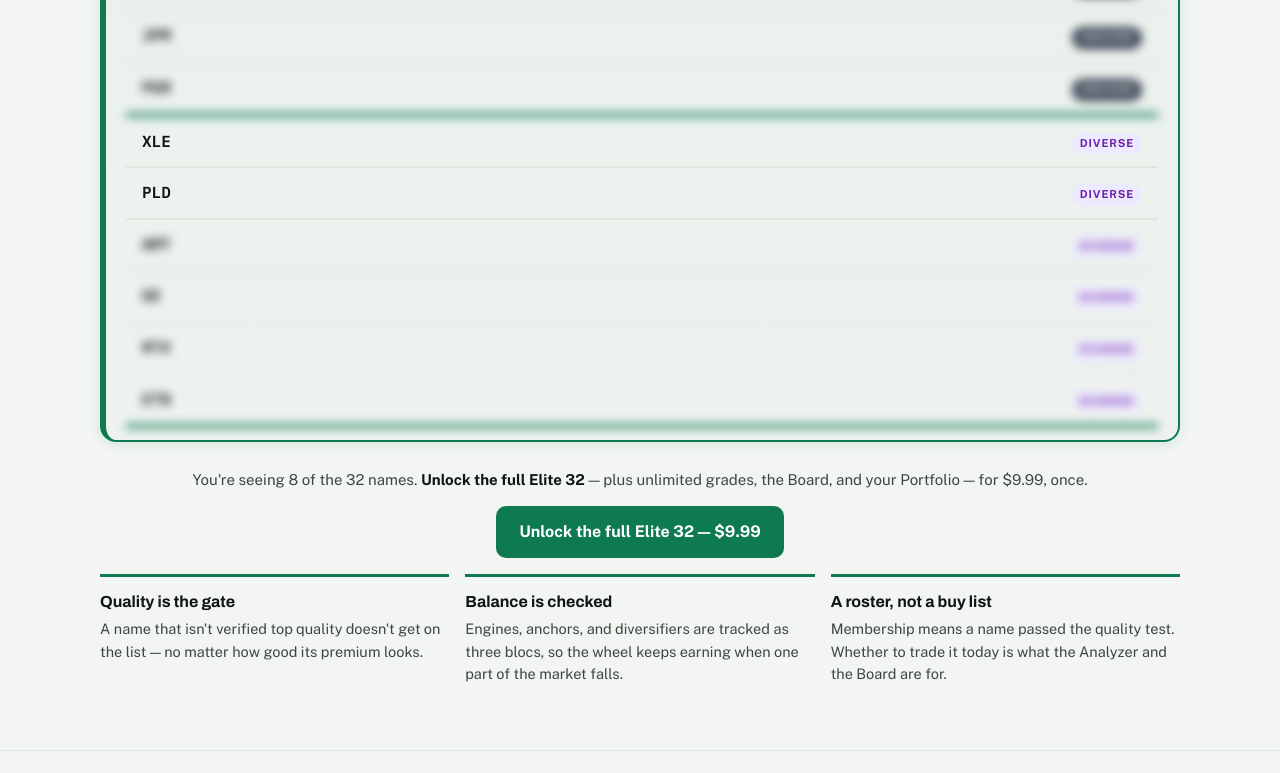
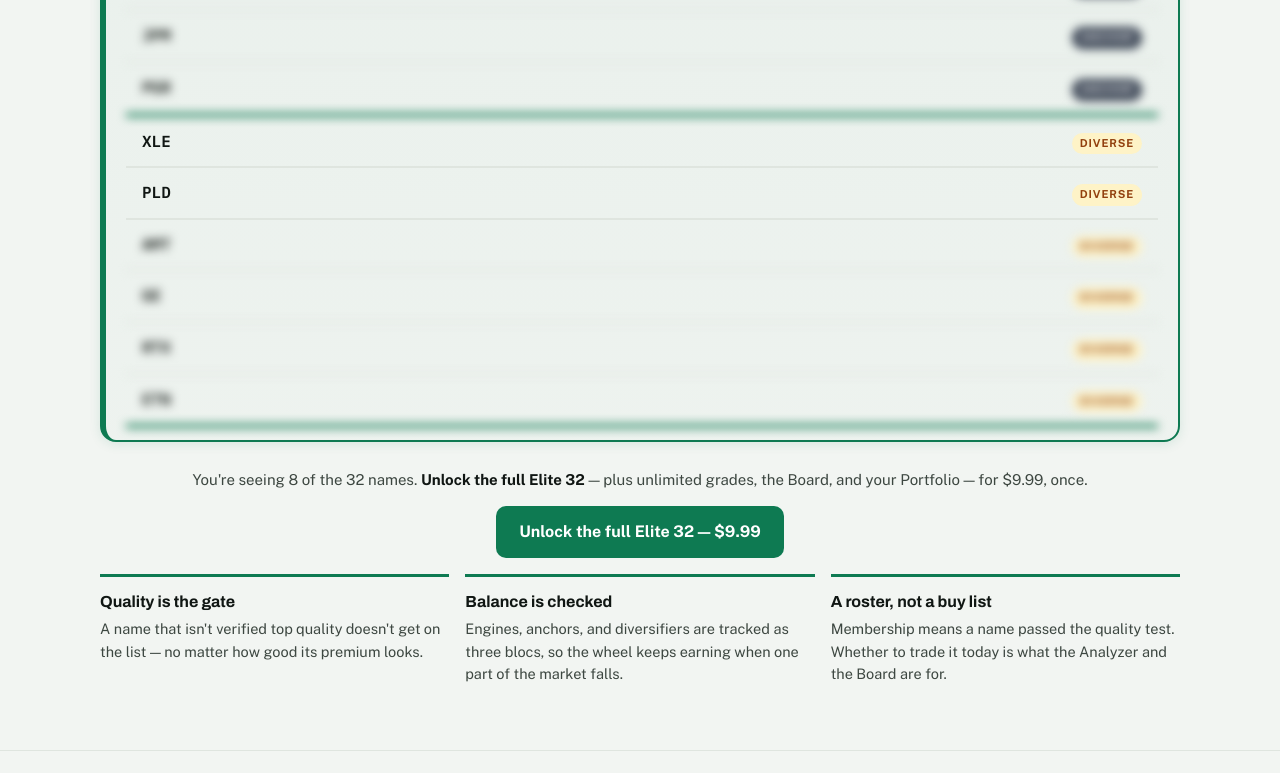
Before and after one commit to kainjon/wheelgrade-landing, a plain HTML site: page index.html in a window 1280 px wide. Shown: the part 5521-6294 px from the top of the page. Drawn offline with nearby package versions, Linux system fonts and the light colour scheme.

Commit message:
Diverse tag: warm amber/gold instead of lavender

```diff
--- a/index.html
+++ b/index.html
@@ -23,7 +23,7 @@
     --bg:#ffffff; --bg-soft:#f2f5f2; --bg-card:#ffffff; --ink:#101613; --ink-2:#3d4741; --ink-3:#6b7770; --dim:#3d4741;
     --line:#dfe5df; --green:#0e7a52; --green-bright:#0e7a52; --green-tint:#e7f4ec; --amber:#9a6a00; --amber-tint:#faf0d7;
     --red:#b3261e; --red-tint:#fbe9e7; --nav-bg:rgba(255,255,255,.92); --on-green:#ffffff;
-    --tech-bg:#dbeafe; --tech-text:#1d4ed8; --anchor-bg:#374151; --anchor-text:#ffffff; --diverse-bg:#ede9fe; --diverse-text:#6b21a8;
+    --tech-bg:#dbeafe; --tech-text:#1d4ed8; --anchor-bg:#374151; --anchor-text:#ffffff; --diverse-bg:#fef3c7; --diverse-text:#92400e;
     --phone-bg:#070a08; --phone-ink:#eef4ef; --phone-2:#9fb3a5; --phone-line:#263229; --phone-card:#131c16;
     --shadow:0 18px 44px rgba(16,22,19,.14);
   }
@@ -31,7 +31,7 @@
     --bg:#0b100d; --bg-soft:#111713; --bg-card:#121915; --ink:#eef3ef; --ink-2:#b9c6bc; --ink-3:#87958a; --dim:#b9c6bc;
     --line:#263229; --green:#3ecf7a; --green-bright:#3ecf7a; --green-tint:#152a1d; --amber:#e8bb4a; --amber-tint:#2c2510;
     --red:#ff8a7a; --red-tint:#331815; --nav-bg:rgba(11,16,13,.92); --on-green:#07130b;
-    --tech-bg:#1e3a5f; --tech-text:#93c5fd; --anchor-bg:#e8ede9; --anchor-text:#101613; --diverse-bg:#2e1065; --diverse-text:#ddd6fe;
+    --tech-bg:#1e3a5f; --tech-text:#93c5fd; --anchor-bg:#e8ede9; --anchor-text:#101613; --diverse-bg:#451a03; --diverse-text:#fcd34d;
     --phone-bg:#070a08; --phone-ink:#eef4ef; --phone-2:#9fb3a5; --phone-line:#263229; --phone-card:#131c16;
     --shadow:0 18px 44px rgba(0,0,0,.45);
   }
```
